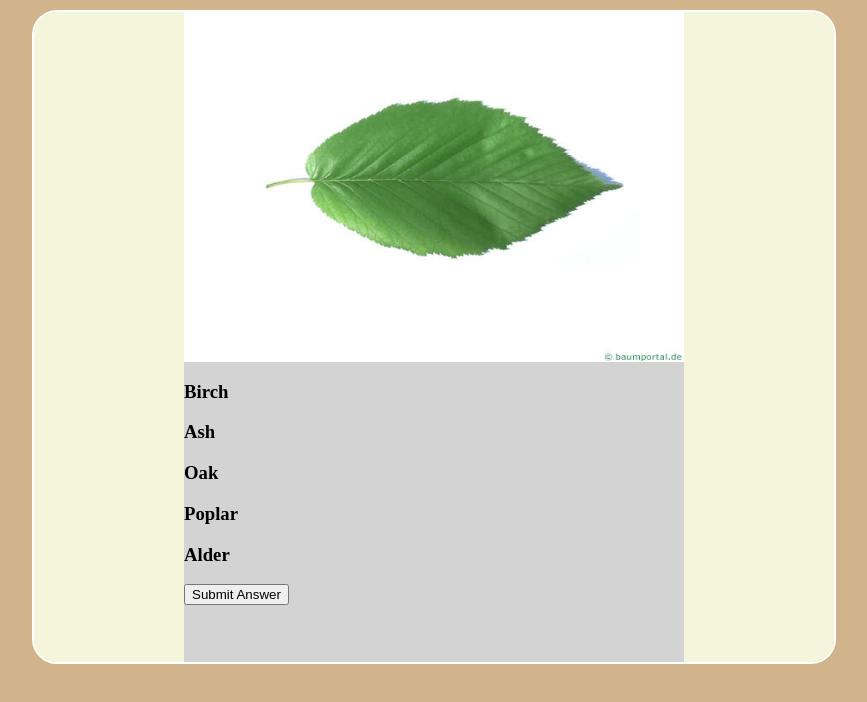
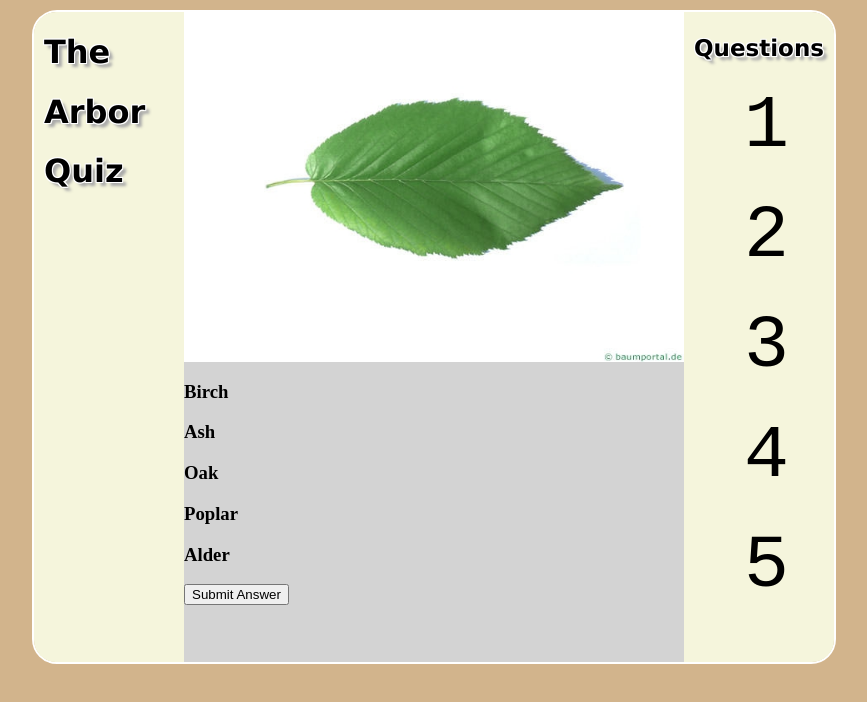
Before and after one commit to cbilliau/Quiz_App, a plain HTML site: page index.html in a window 1280 px wide. Shown: the whole page, without its empty margins (206-1073 px from the left). Drawn offline with Linux system fonts and the light colour scheme; files whose address does not match are found by name.

Commit message:
Add progress numbers and font adjustments

```diff
--- a/css/style.css
+++ b/css/style.css
@@ -37,3 +37,31 @@ body {
   width: 500px;
   float: left;
 }
+.titleText,
+.quesTitle  {
+  margin-left: 10px;
+  /*color: white;*/
+  text-shadow:1px 1px 0 #fff,
+    -1px -1px 0 #fff,
+    1px -1px 0 #fff,
+    -1px 1px 0 #fff,
+    0px 1px 0 #fff,
+    1px 0px 0 #fff,
+    0px -1px 0 #fff,
+    -1px 0px 0 #fff,
+    4px 4px 3px darkgrey;
+  font-family:Verdana, Geneva, sans-serif;
+}
+.progressList  {
+  list-style: none;
+  padding-left: 60px;
+}
+.quesTitle  {
+  /*text-align: center;*/
+  font-size: 23px;
+}
+.numbers  {
+  margin-bottom: 25px;
+  font-size: 75px;
+  font-family:  monospace;
+}
--- a/index.html
+++ b/index.html
@@ -7,7 +7,11 @@
 </head>
 <body id="body">
   <div class="container">
-    <div class="titleArea"></div>
+    <div class="titleArea">
+      <h1 class="titleText">The</h1>
+      <h1 class="titleText">Arbor</h1>
+      <h1 class="titleText">Quiz</h1>
+    </div>
     <div class="leafImages">
       <img src="images/black-birch-leaf.jpg" alt="Leaf Question 1" id="firstQuestion">
       <!-- <img src="images/common-ash-leaf1.jpg" alt="Leaf Question 2" id="secondQuestion">
@@ -15,7 +19,16 @@
       <img src="images/carolina-poplar-leaf.jpg" alt="Leaf Question 4" id="fourthQuestion">
       <img src="images/red-alder-leaf.jpg" alt="Leaf Question 5" id="fifthQuestion"> -->
     </div>
-    <div class="progressArea"></div>
+    <div class="progressArea">
+      <h3 class="quesTitle">Questions</h3>
+      <ul class="progressList" id="progNumbers">
+        <li class="numbers" id="li1">1</li>
+        <li class="numbers" id="li2">2</li>
+        <li class="numbers" id="li3">3</li>
+        <li class="numbers" id="li4">4</li>
+        <li class="numbers" id="li5">5</li>
+      </ul>
+    </div>
     <section class="answerArea">
       <div class="answers" id="q1">
         <div class="answer" id="Birch">
```
